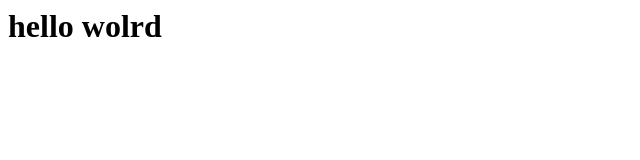
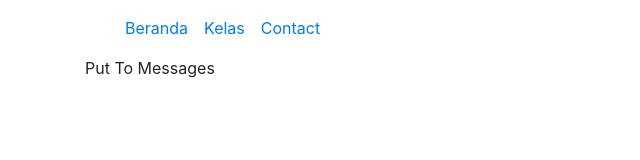
Before and after one commit to frenkiherlambang/html, a plain HTML site: page index.html in a window 1280 px wide. Shown: the whole page, without its empty margins (0-640 px from the left). Drawn offline with nearby package versions, Linux system fonts and the light colour scheme.

Commit message:
Update index.html

```diff
--- a/index.html
+++ b/index.html
@@ -1,8 +1,45 @@
-<html>
+<!DOCTYPE html>
+<html lang="en">
+
 <head>
-  <title>Belajar HTML</title>
+    <meta charset="UTF-8">
+    <meta http-equiv="X-UA-Compatible" content="IE=edge">
+    <meta name="viewport" content="width=device-width, initial-scale=1.0">
+    <title>Web Pembelajaran</title>
+    <!-- insert bootstrap -->
+    <link rel="stylesheet" href="https://maxcdn.bootstrapcdn.com/bootstrap/4.5.2/css/bootstrap.min.css">
+    <script src="https://unpkg.com/htmx.org@1.8.5" integrity="sha384-7aHh9lqPYGYZ7sTHvzP1t3BAfLhYSTy9ArHdP3Xsr9/3TlGurYgcPBoFmXX2TX/w" crossorigin="anonymous"></script>
 </head>
+
 <body>
-  <h1>hello wolrd</h1>
+    <div class="container">
+        <!-- make nav -->
+        <nav class="navbar navbar-expand-sm">
+            <!-- insert logo -->
+            <a class="navbar-brand" href="#">
+                <svg xmlns="http://www.w3.org/2000/svg" viewBox="0 0 24 24" stroke-width="1.5"
+                    stroke="currentColor" class="w-6 h-6">
+                    <path stroke-linecap="round" stroke-linejoin="round"
+                        d="M12 6.042A8.967 8.967 0 006 3.75c-1.052 0-2.062.18-3 .512v14.25A8.987 8.987 0 016 18c2.305 0 4.408.867 6 2.292m0-14.25a8.966 8.966 0 016-2.292c1.052 0 2.062.18 3 .512v14.25A8.987 8.987 0 0018 18a8.967 8.967 0 00-6 2.292m0-14.25v14.25" />
+                </svg>
+
+            </a>
+            <ul class="navbar-nav">
+                <li class="nav-item">
+                    <a class="nav-link" href="index.html">Beranda</a>
+                </li>
+                <li class="nav-item">
+                    <a class="nav-link" href="kelas.html">Kelas</a>
+                </li>
+                <li class="nav-item">
+                    <a class="nav-link" href="">Contact</a>
+                </li>
+            </ul>
+        </nav>
+        <div hx-put="/kelas.html">
+            Put To Messages
+        </div>
+    </div>
 </body>
+
 </html>
```
